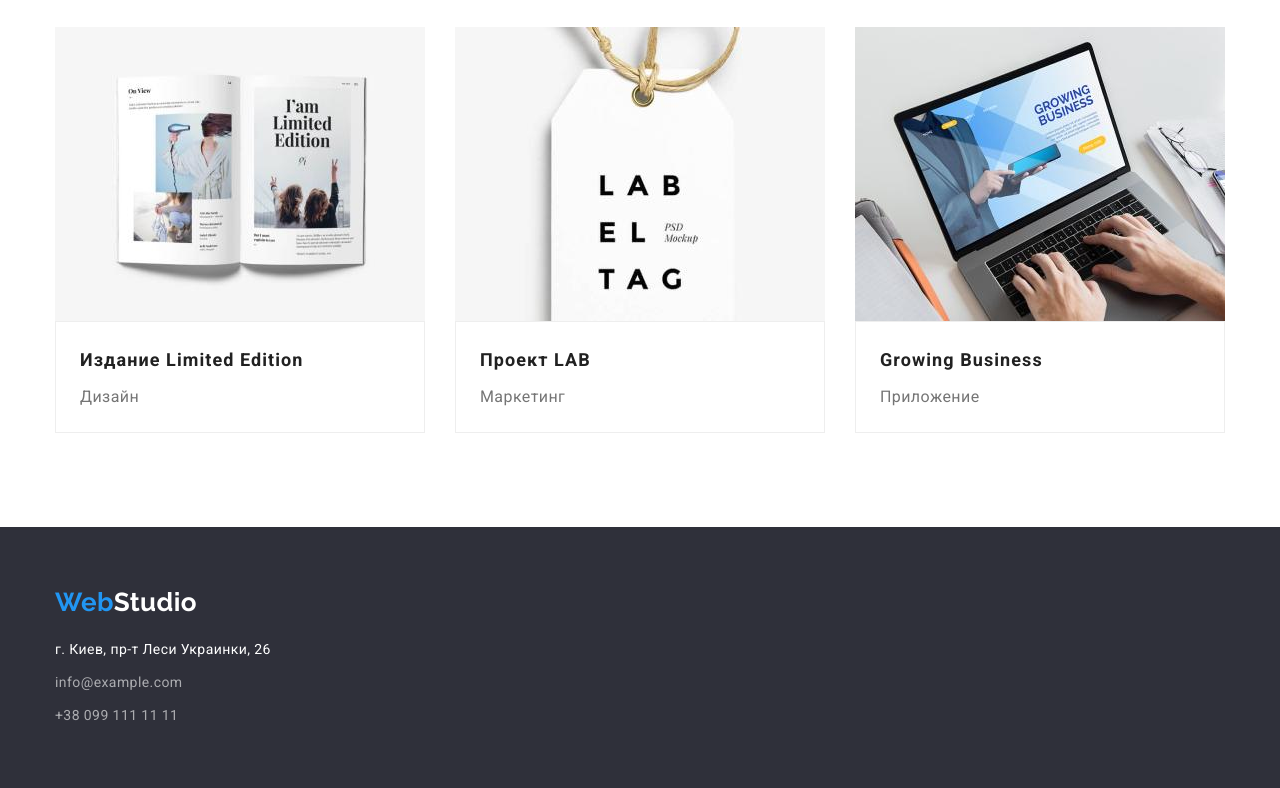
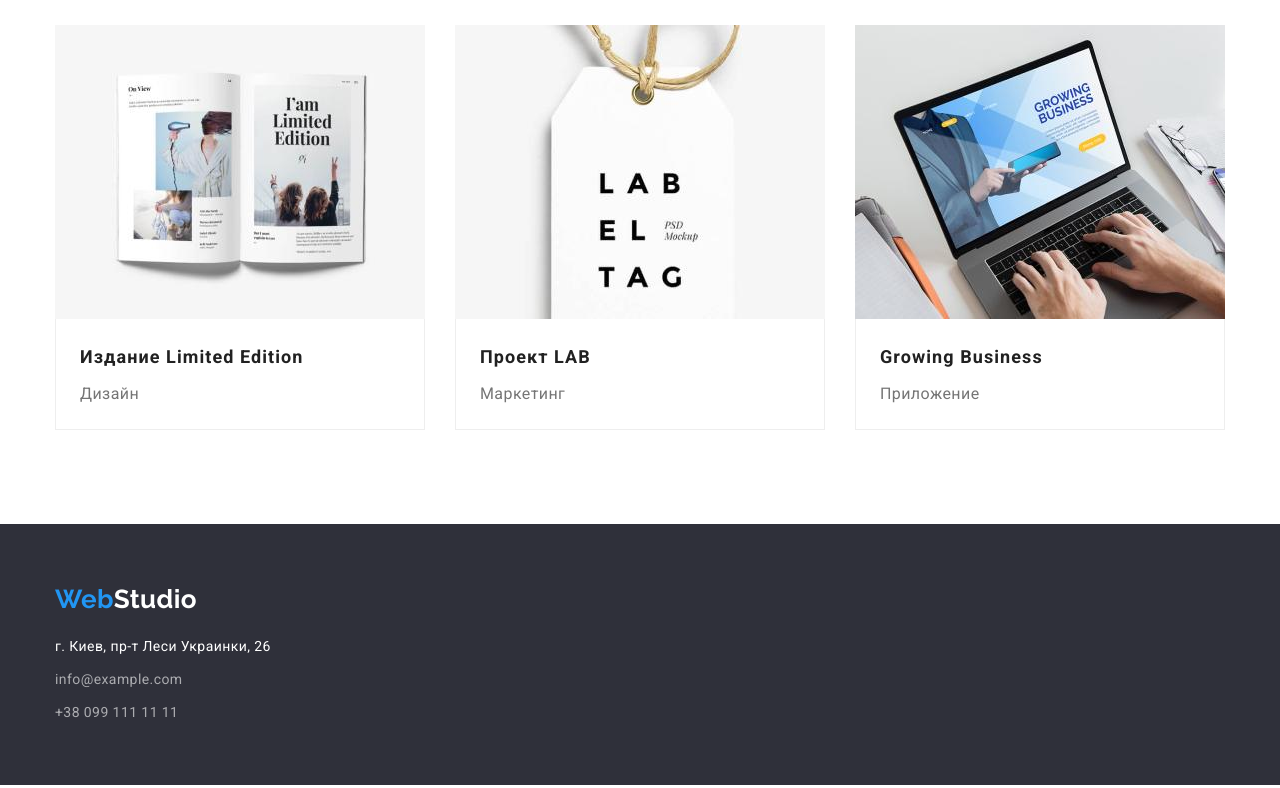
Before and after one commit to Kim41k/goit-markup-hw-03, a plain HTML site: page portfolio.html in a window 1280 px wide. Shown: the part 1108-1896 px from the top of the page. Drawn offline with nearby package versions, Linux system fonts and the light colour scheme.

Commit message:
Adds minor fixes

```diff
--- a/css/styles.css
+++ b/css/styles.css
@@ -324,7 +324,9 @@ img {
 
 .works-item-info {
   padding: 20px 24px;
-  border: 1px solid #eeeeee;
+  border-left: 1px solid #eeeeee;
+  border-right: 1px solid #eeeeee;
+  border-bottom: 1px solid #eeeeee;
 }
 
 .works-filter {
@@ -385,11 +387,12 @@ img {
 
 .logo-footer {
   display: block;
-  padding-top: 60px;
   margin-bottom: 20px;
 }
 
 .footer {
+  padding-top: 60px;
+  padding-bottom: 60px;
   background-color: var(--hero-footer-bg-cl);
 }
 
@@ -405,7 +408,3 @@ img {
 .footer-contacts .item + .item {
   margin-top: 9px;
 }
-
-.address {
-  padding-bottom: 60px;
-}
```
Also changed, not shown: index.html (+8 -4 lines).
